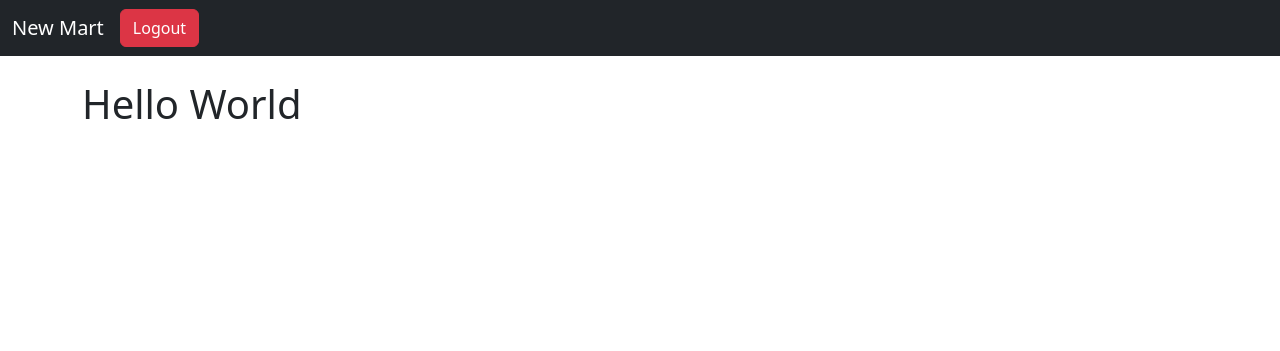
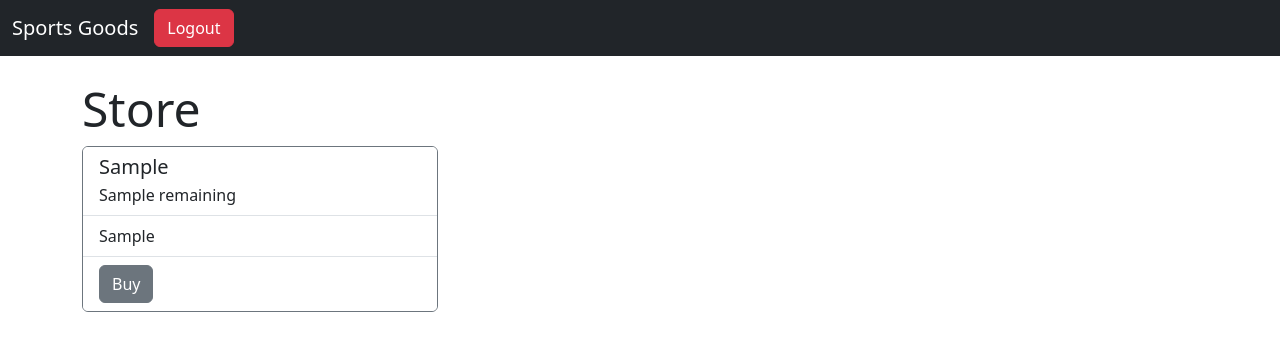
Before and after one commit to MSaeedShaikh/DBMS_Project, a Django app: template market/website/templates/home.html in a window 1280 px wide. Shown: the top 351 px of the page. Run offline with Django 5.2, Linux system fonts and the light colour scheme; the template is opened without the code that fills it: most values are stand-ins (such as "Sample title", 1, 10 or a date in 2020).

Commit message:
item display

```diff
--- a/market/website/templates/base.html
+++ b/market/website/templates/base.html
@@ -3,7 +3,7 @@
   <head>
     <meta charset="utf-8">
     <meta name="viewport" content="width=device-width, initial-scale=1">
-    <title>New Mart</title>
+    <title>Sports Goods</title>
     <link href="https://cdn.jsdelivr.net/npm/bootstrap@5.3.2/dist/css/bootstrap.min.css" rel="stylesheet" integrity="sha384-T3c6CoIi6uLrA9TneNEoa7RxnatzjcDSCmG1MXxSR1GAsXEV/Dwwykc2MPK8M2HN" crossorigin="anonymous">
   </head>
   <body>
--- a/market/website/templates/home.html
+++ b/market/website/templates/home.html
@@ -18,6 +18,23 @@
 </form>
 </div>
 {% else %}
-<h1>Hello World</h1>
+<h1 class="display-5">Store</h1>
+{% if items %}
+<div class="row row-cols-1 row-cols-md-3 g-4">
+{% for item in items %}
+<div class="col">
+      <div class="card border-secondary mb-3">
+      <ul class="list-group list-group-flush">
+        <li class="list-group-item">
+            <h5 class="card-title">{{item.1}}</h5>
+            <h6 class="card-subtitle mb-2 text-body-secondary"></h6>{{item.4}} remaining</h6></li>
+        <li class="list-group-item"><p class="card-text">{{item.2}}</p></li>
+        <li class="list-group-item"><a href="#" class="btn btn-secondary">Buy</a></li>
+      </ul>
+    </div>
+</div>
+{% endfor %}
+</div>
+{% endif %}
 {% endif %}
 {%endblock%}
--- a/market/website/templates/navbar.html
+++ b/market/website/templates/navbar.html
@@ -1,6 +1,6 @@
 <nav class="navbar navbar-expand-lg navbar-dark bg-dark">
 	<div class="container-fluid">
-		<a class="navbar-brand" href="{% url 'home' %}">New Mart</a>
+		<a class="navbar-brand" href="{% url 'home' %}">Sports Goods</a>
 		<button class="navbar-toggler" type="button" data-bs-toggle="collapse" data-bs-target="#navbarSupportedContent"
 			aria-controls="navbarSupportedContent" aria-expanded="false" aria-label="Toggle navigation">
 			<span class="navbar-toggler-icon"></span>
```
Also changed, not shown: market/website/views.py (+13 -5 lines).
